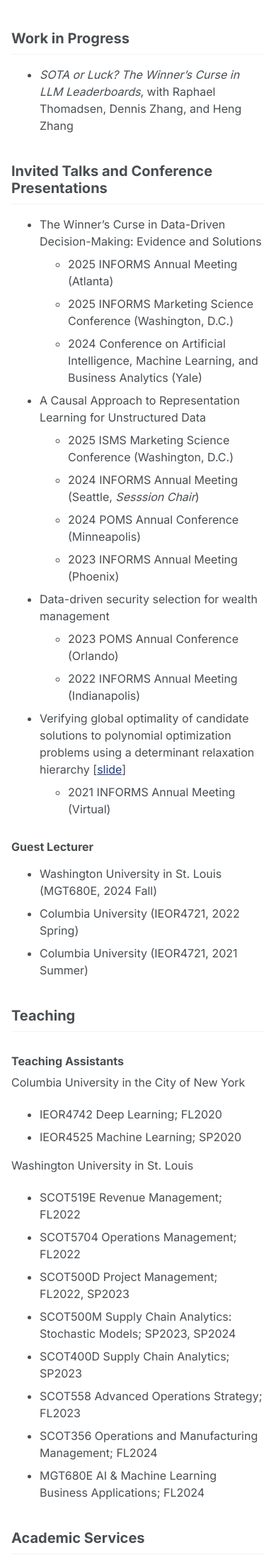
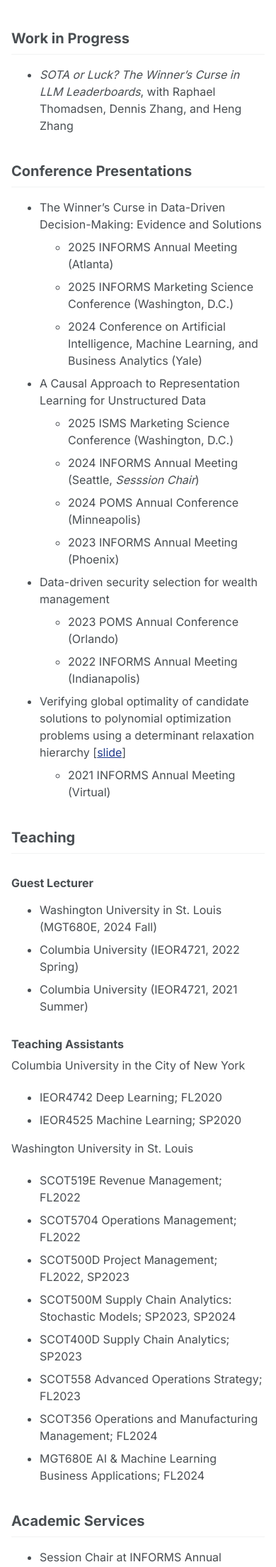
Before and after one commit to iamsikun/iamsikun.github.io, a Jekyll site: the page built from _pages/about.md, in a window 390 px wide. Shown: the part 1672-3880 px from the top of the page at 71% size. Built offline with Jekyll 4.4.1, drawn with Linux system fonts in a browser that asks for light colours.

Commit message:
Add scroll-triggered reveal for section headers; regroup Teaching
Section headings fade and slide in via IntersectionObserver, with reduced-motion
opt-out and a tighter timing curve on mobile. Also move Guest Lecturer under
the Teaching heading on the homepage.

Co-Authored-By: Claude Opus 4.7 (1M context) <noreply@anthropic.com>

```diff
--- a/_pages/about.md
+++ b/_pages/about.md
@@ -41,7 +41,7 @@ I am a Ph.D. candidate at Olin Business School, Washington University in St. Lou
 * *SOTA or Luck? The Winner’s Curse in LLM Leaderboards*, with Raphael Thomadsen, Dennis Zhang, and Heng Zhang
 
 
-## Invited Talks and Conference Presentations
+## Conference Presentations
 * The Winner's Curse in Data-Driven Decision-Making: Evidence and Solutions
     * 2025 INFORMS Annual Meeting (Atlanta)
     * 2025 INFORMS Marketing Science Conference (Washington, D.C.)
@@ -60,13 +60,14 @@ I am a Ph.D. candidate at Olin Business School, Washington University in St. Lou
 * Verifying global optimality of candidate solutions to polynomial optimization problems using a determinant relaxation hierarchy \[[slide](https://wustl.box.com/s/uual8yxs54isfz5jmm42p1ekuasds4h3)\]
     * 2021 INFORMS Annual Meeting (Virtual)
 
+
+## Teaching
+
 ### Guest Lecturer
 * Washington University in St. Louis (MGT680E, 2024 Fall)
 * Columbia University (IEOR4721, 2022 Spring)
 * Columbia University (IEOR4721, 2021 Summer)
 
-
-## Teaching
 ### Teaching Assistants
 Columbia University in the City of New York
 * IEOR4742 Deep Learning; FL2020
--- /dev/null
+++ b/_sass/_reveal.scss
@@ -0,0 +1,46 @@
+/* ==========================================================================
+   Scroll-triggered reveal
+   Section headings fade, slide, and gently scale in when scrolled into view.
+   Gated on `html.js` so users without JS still see content immediately.
+   ========================================================================== */
+
+html.js {
+  .page__content h2,
+  .page__content h3 {
+    opacity: 0;
+    transform: translate3d(0, 24px, 0) scale(0.985);
+    transition:
+      opacity 0.75s cubic-bezier(0.22, 0.61, 0.36, 1),
+      transform 0.75s cubic-bezier(0.22, 0.61, 0.36, 1);
+    transform-origin: left center;
+    will-change: opacity, transform;
+    backface-visibility: hidden;
+  }
+
+  .page__content h2.is-visible,
+  .page__content h3.is-visible {
+    opacity: 1;
+    transform: translate3d(0, 0, 0) scale(1);
+  }
+
+  /* Mobile: smaller travel + faster timing so headers don't feel like they jump
+     into place on a tight viewport. */
+  @media (max-width: 600px) {
+    .page__content h2,
+    .page__content h3 {
+      transform: translate3d(0, 12px, 0) scale(0.99);
+      transition:
+        opacity 0.55s cubic-bezier(0.22, 0.61, 0.36, 1),
+        transform 0.55s cubic-bezier(0.22, 0.61, 0.36, 1);
+    }
+  }
+}
+
+@media (prefers-reduced-motion: reduce) {
+  html.js .page__content h2,
+  html.js .page__content h3 {
+    opacity: 1;
+    transform: none;
+    transition: none;
+  }
+}
--- a/assets/css/main.scss
+++ b/assets/css/main.scss
@@ -40,3 +40,4 @@
 @import "vendor/magnific-popup/magnific-popup";
 @import "print";
 @import "dark";
+@import "reveal";
```
Also changed, not shown: _includes/scripts.html (+24 -0 lines).
